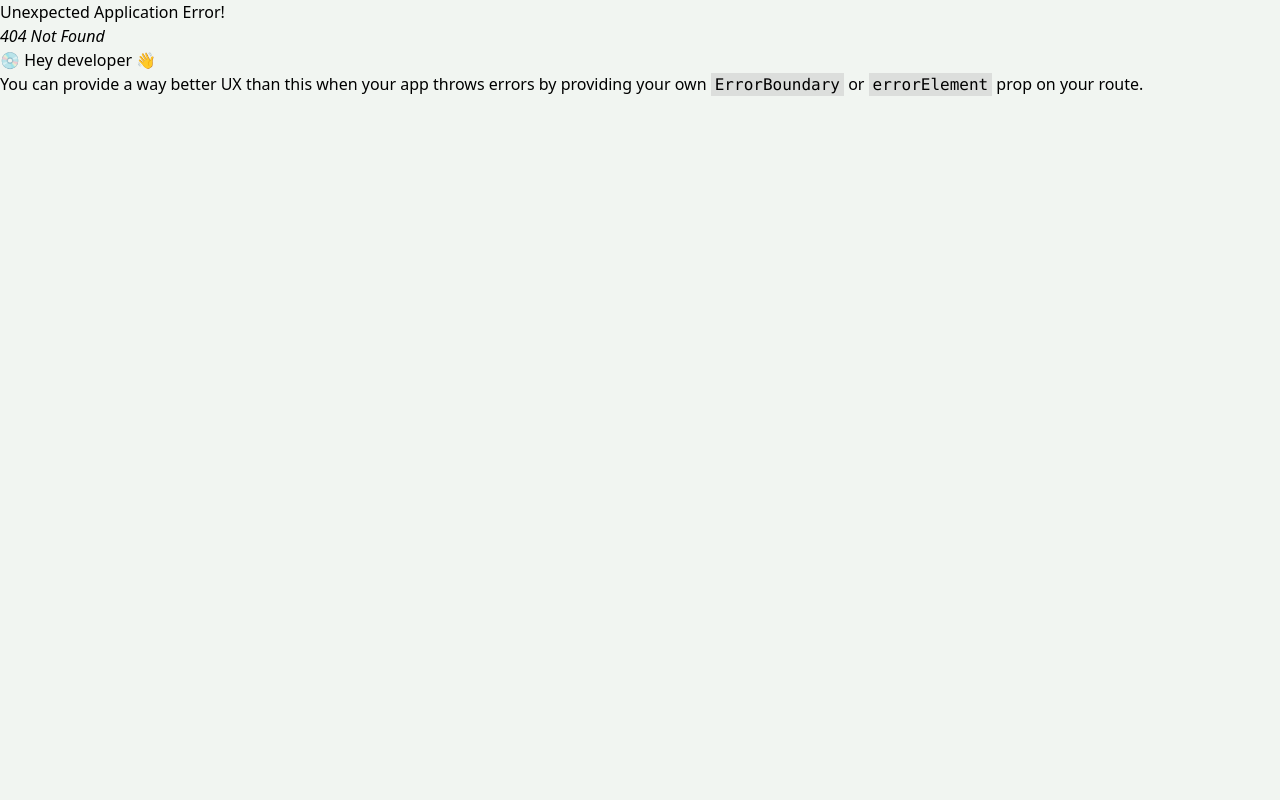
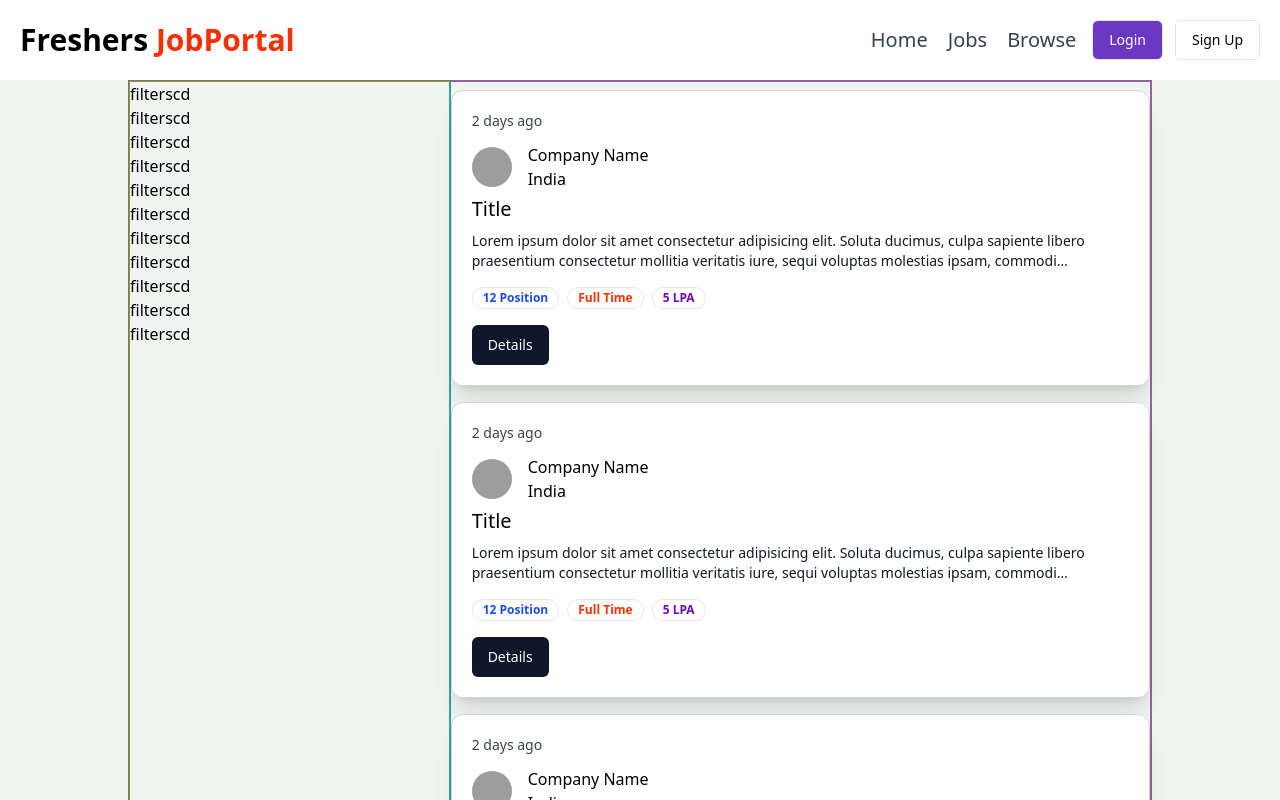
Before and after one commit to Ruhul4438/Freshers-Job-Portal, a React (Vite) app in the folder frontend/: page /jobs in a window 1280 px wide. Before the commit this address had no page. Shown: the top 800 px of the page. Built offline with nearby package versions, Linux system fonts and the light colour scheme; grey boxes are pictures that could not be loaded.

Commit message:
created the jobs sections with job card

```diff
--- a/frontend/package.json
+++ b/frontend/package.json
@@ -32,6 +32,7 @@
   },
   "devDependencies": {
     "@eslint/js": "^9.8.0",
+    "@tailwindcss/line-clamp": "^0.4.4",
     "@types/react": "^18.3.3",
     "@types/react-dom": "^18.3.0",
     "@vitejs/plugin-react": "^4.3.1",
--- a/frontend/src/App.jsx
+++ b/frontend/src/App.jsx
@@ -6,6 +6,7 @@ import { createBrowserRouter, RouterProvider } from 'react-router-dom'
 import Home from './components/Home'
 import Login from './components/auth/Login'
 import Signup from './components/auth/Signup'
+import Jobs from './components/Jobs'
 
 const appRouter = createBrowserRouter([
   {
@@ -19,6 +20,10 @@ const appRouter = createBrowserRouter([
   {
     path:'/signup',
     element:<Signup/>
+  },
+  {
+    path:'/jobs',
+    element:<Jobs/>
   },
 
 ])
--- /dev/null
+++ b/frontend/src/components/FilterCard.jsx
@@ -0,0 +1,21 @@
+import React from 'react'
+
+function FilterCard() {
+  return (
+    <div>
+      <h1>filterscd</h1>
+      <h1>filterscd</h1>
+      <h1>filterscd</h1>
+      <h1>filterscd</h1>
+      <h1>filterscd</h1>
+      <h1>filterscd</h1>
+      <h1>filterscd</h1>
+      <h1>filterscd</h1>
+      <h1>filterscd</h1>
+      <h1>filterscd</h1>
+      <h1>filterscd</h1>
+    </div>
+  )
+}
+
+export default FilterCard
--- /dev/null
+++ b/frontend/src/components/Job.jsx
@@ -0,0 +1,40 @@
+import React from 'react'
+import { Button } from './ui/button'
+import { Avatar } from './ui/avatar'
+import { AvatarImage } from '@radix-ui/react-avatar'
+import { Badge } from './ui/badge'
+
+function Job() {
+  return (
+    <div className=' p-5 rounded-xl shadow-xl bg-white border border-gray-300 my-2'>
+      <p className='pb-3 text-sm text-gray-700 '>2 days ago</p>
+      <div className='flex items-center gap-4'>
+      <Button variant="outline" className="rounded-full" size="icon">
+        <Avatar >
+          <AvatarImage src="https://www.shutterstock.com/image-vector/circle-line-simple-design-logo-600nw-2174926871.jpg"/>
+        </Avatar>
+      </Button>
+      <div>
+        <h1>Company Name</h1>
+        <p>India</p>
+      </div>
+
+      </div>
+      <div>
+        <h1 className="text-xl font-medium pt-1 pb-2">Title</h1>
+        <p className='text-sm text-gray-900 line-clamp-2'>Lorem ipsum dolor sit amet consectetur adipisicing elit. Soluta ducimus, culpa sapiente libero praesentium consectetur mollitia veritatis iure, sequi voluptas molestias ipsam, commodi necessitatibus corrupti expedita blanditiis distinctio repellendus magnam!</p>
+      </div>
+      <div className='flex items-center gap-2 mt-4'>
+            <Badge className={'text-blue-700 font-bold'} variant= {"outline"}>12 Position</Badge>
+            <Badge className={'text-[#F83002] font-bold'} variant= {"outline"}>Full Time</Badge>
+            <Badge className={'text-[#7209b7] font-bold'} variant= {"outline"}>5 LPA</Badge>
+        </div>
+        <div className='mt-4'>
+          <Button >Details</Button>
+        </div>
+
+    </div>
+  )
+}
+
+export default Job
--- /dev/null
+++ b/frontend/src/components/Jobs.jsx
@@ -0,0 +1,43 @@
+import React from "react";
+import Navbar from "./shared/Navbar";
+import FilterCard from "./FilterCard";
+import Job from "./Job";
+
+const jobsArray = [1, 2, 3, 4, 5, 6, 7, 8];
+
+function Jobs() {
+  return (
+    <div>
+      <Navbar />
+      <div className="max-w-[92%]  md:max-w-2xl lg:max-w-4xl xl:max-w-5xl mx-auto  flex flex-col   md:flex-row border border-red-500">
+        {/* Filter card */}
+        <div className=" md:w-[32%] border border-green-500">
+        <div className="sticky top-5">
+        <FilterCard />
+      </div>
+        </div>
+
+        {/* Jobs listing */}
+        <div className="md:w-[70%] border border-blue-500">
+        {
+        jobsArray.length <= 0 ? <span>Job not found</span> :(
+          <div className="flex-1  pb-5">
+  <div className="flex flex-col">
+    {
+      jobsArray.map((item, index) =>(
+        <Job/>
+      ))
+    }
+  </div>
+          </div>
+
+        )}
+        </div>
+
+      </div>
+
+    </div>
+  );
+}
+
+export default Jobs;
--- a/frontend/src/components/shared/Navbar.jsx
+++ b/frontend/src/components/shared/Navbar.jsx
@@ -21,13 +21,12 @@ function Navbar() {
         </div>
         <div className="flex items-center gap-4">
           <ul className="flex items-center gap-5 font-medium text-sm sm:text-xl cursor-pointer">
-            <li className="hidden sm:inline text-slate-700 hover:underline">
-              Home
+            <li className="hidden sm:inline text-slate-700 hover:underline"><Link to= "/">Home</Link>
+
             </li>
-            <li className=" sm:inline text-slate-700 hover:underline">Jobs</li>
-            <li className=" sm:inline text-slate-700 hover:underline">
-              Browser
-            </li>
+            <li className=" sm:inline text-slate-700 hover:underline"><Link to="/jobs">Jobs</Link></li>
+            <li className=" sm:inline text-slate-700 hover:underline"><Link to="/browse">Browse</Link></li>
+
           </ul>
           {!user ? (
             <div className="flex items-center gap-3">
--- a/frontend/tailwind.config.js
+++ b/frontend/tailwind.config.js
@@ -73,5 +73,7 @@ module.exports = {
       },
     },
   },
-  plugins: [require("tailwindcss-animate")],
+  plugins: [require("tailwindcss-animate"),
+    ('@tailwindcss/line-clamp'),
+  ],
 }
```
Also changed, not shown: 1 other file (tests, documents, lock files or other folders).
